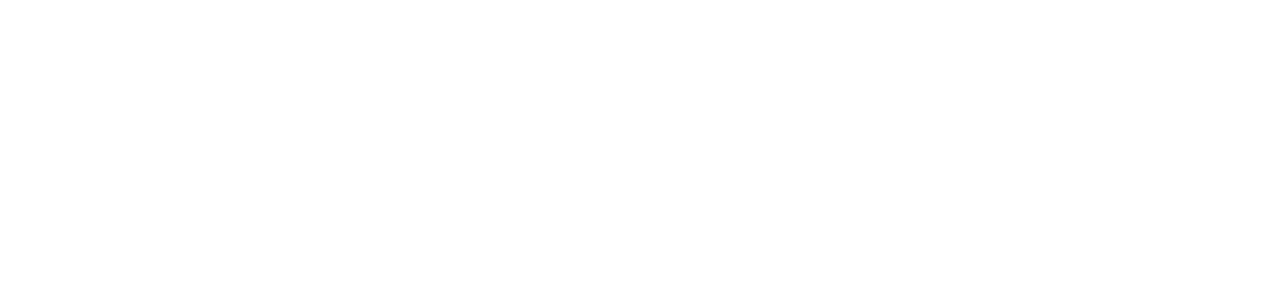
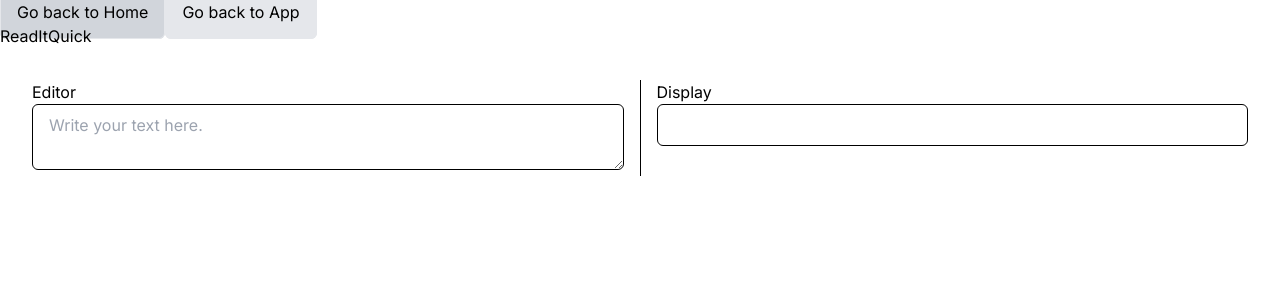
Before and after one commit to BpaYWH/BpaYWH.github.io, a Next.js app: page /app/read-it-quick in a window 1280 px wide. Before the commit this address had no page. Shown: the top 300 px of the page. Built offline with nearby package versions, Linux system fonts and the light colour scheme.

Commit message:
ADD: Bold prefix

```diff
--- /dev/null
+++ b/app/app/(app)/layout.tsx
@@ -0,0 +1,21 @@
+import Link from 'next/link';
+
+type Props = {
+    children: React.ReactNode;
+}
+
+export default function ComponentsLayout({children}: Props) {
+    return (
+        <section>
+            <Link href="/" className='border rounded-md p-4 bg-gray-200 hover:bg-gray-300'>
+                Go back to Home
+            </Link>
+            <Link href="/app" className='border rounded-md p-4 bg-gray-200 hover:bg-gray-300'>
+               Go back to App
+            </Link>
+
+            {children}
+        </section>
+    )
+
+}
--- /dev/null
+++ b/app/app/(app)/read-it-quick/page.tsx
@@ -0,0 +1,68 @@
+"use client"
+
+import { ChangeEvent, Fragment, KeyboardEvent, useState } from "react";
+
+type BoldPrefixProps = {
+   text: string
+}
+
+function BoldPrefix({text}: BoldPrefixProps) {
+   // Bold each words in text props for the first three characters
+   const separatedSentence: string[] = text.split(/\r?\n/);
+   const separatedText: string[][] = separatedSentence.map((sentence) => sentence.split(" "));
+
+   return (
+      <p className="whitespace-pre-wrap">
+         {
+            separatedText.map((sentence, id) => (
+               <Fragment key={`boldPrefixSentence-${id}`}>
+                  {sentence.map((word, id) => (
+                     <Fragment key={`boldPrefixWord-${id}`}>
+                        <strong>{word.slice(0,Math.floor(word.length / 2))}</strong>
+                        {word.slice(Math.floor(word.length / 2)) + " "}
+                     </Fragment>
+                  ))}
+                  <br />
+               </Fragment>
+            ))
+         }
+      </p>
+   )
+}
+
+function ReadItQuick() {
+   const [text, setText] = useState<string>("");
+
+   const handleTextChange = (e: ChangeEvent<HTMLTextAreaElement>) => {
+      setText(e.target.value)
+   }
+
+  return (
+    <div>
+      ReadItQuick
+
+      <div className="flex mx-4 my-8">
+         {/* editor area */}
+         <div className="flex-1 border-r border-black px-4">
+            <label>
+               Editor
+            </label>
+            <textarea value={text} onChange={handleTextChange} placeholder="Write your text here." className="border-black border rounded-md px-4 py-2 w-full" />
+         </div>
+
+         {/* Display area */}
+         <div className="flex-1 px-4">
+            <label>
+               Display
+            </label>
+            <div className="border-black border rounded-md px-4 py-2">
+               <BoldPrefix text={text} />
+            </div>
+         </div>
+      </div>
+
+    </div>
+  )
+}
+
+export default ReadItQuick
--- /dev/null
+++ b/app/app/page.tsx
@@ -0,0 +1,18 @@
+import Link from 'next/link';
+
+export default function ComponentPage() {
+
+    return (
+        <div>
+            <Link href="/" className='border rounded-md p-4 bg-gray-200 hover:bg-gray-300'>
+                Go back to Home
+            </Link>
+            <p className="text-2xl">App</p>
+            <ul>
+                <li>
+                    <Link href="/app/read-it-quick">Read it quick</Link>
+                </li>
+            </ul>
+        </div>
+    )
+}
--- a/app/page.tsx
+++ b/app/page.tsx
@@ -16,7 +16,7 @@
 const pageList = [
   "Component",
   "Algorithm",
-  "System",
+  "App",
   "Game"
 ];
 
```
